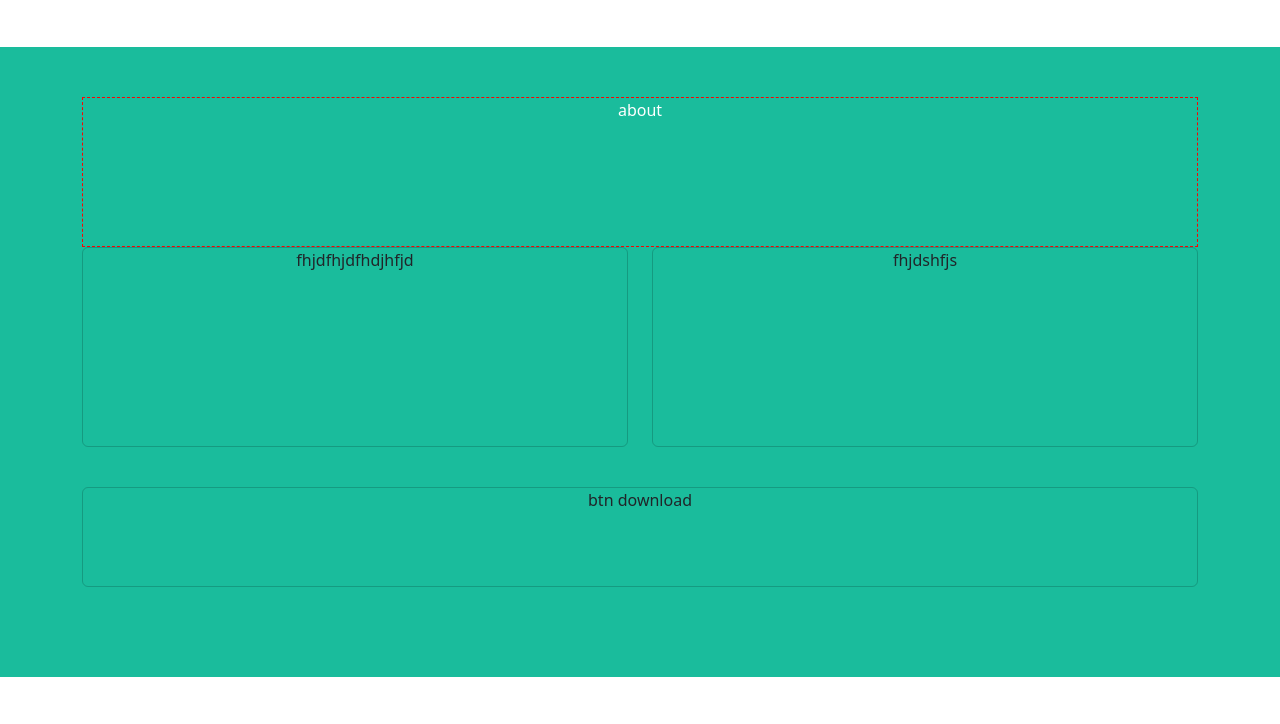
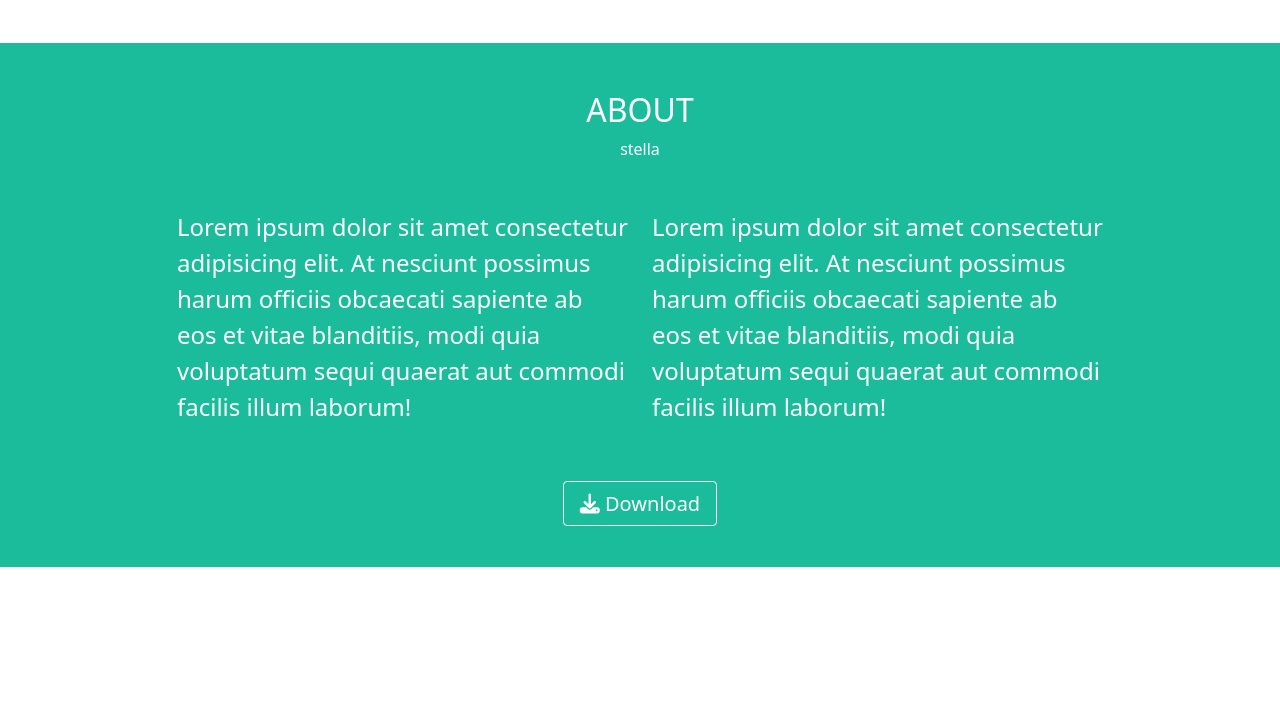
Before and after one commit to Beniamino-Soccio/html-css-bootstrap-freelancer, a plain HTML site: page index.html in a window 1280 px wide. Shown: the part 1366-2090 px from the top of the page. Drawn offline with nearby package versions, Linux system fonts and the light colour scheme.

Commit message:
section about content

```diff
--- a/css/style.css
+++ b/css/style.css
@@ -5,32 +5,22 @@
 .bg-greenwater{
    background-color: #1ABC9C;
 }
+/*body*/
 .jumbo{
     width: 300px;
-}
-
-
-#portfolio{
-    padding: 50px 0;
-}
-.title{
-    height: 150px;
-    border: 1px dashed red;
 }
 .card{
     margin-bottom: 40px;
 }
 
-#about{
-    padding: 50px 0;
-    background-color: #1ABC9C;
+/* TODO togliere title*/
+.title{
+    height: 150px;
 }
-.col-about .card{
-    height: 200px;
-}
-.col-about .download{
-    height: 100px;
-}
+
+
+
+
 
 #contact-me{
     padding: 50px 0;
--- a/index.html
+++ b/index.html
@@ -5,6 +5,7 @@
     <meta name="viewport" content="width=device-width, initial-scale=1.0">
     <title>Document</title>
     <link href="https://cdn.jsdelivr.net/npm/bootstrap@5.3.3/dist/css/bootstrap.min.css" rel="stylesheet" integrity="sha384-QWTKZyjpPEjISv5WaRU9OFeRpok6YctnYmDr5pNlyT2bRjXh0JMhjY6hW+ALEwIH" crossorigin="anonymous">
+    <link rel="stylesheet" href="https://cdnjs.cloudflare.com/ajax/libs/font-awesome/6.6.0/css/all.min.css" integrity="sha512-Kc323vGBEqzTmouAECnVceyQqyqdsSiqLQISBL29aUW4U/M7pSPA/gEUZQqv1cwx4OnYxTxve5UMg5GT6L4JJg==" crossorigin="anonymous" referrerpolicy="no-referrer" />
     <link rel="stylesheet" href="css/style.css">
 </head>
 <body class="text-white">
@@ -46,7 +47,7 @@
             </div>
         </div>
     </section>
-    <section id="portfolio">
+    <section id="portfolio" class="py-5">
         <div class="container text-center">
             <div class="row">
                 <div class="col text-black mb-5">
@@ -91,21 +92,29 @@
         </div>
 
     </section>
-    <section id="about">
-        <div class="container text-center">
-            <div class="title">about</div>
-            <div class="row">
+    <section id="about" class="py-5 bg-greenwater">
+        <div class="container">
+            <div class="row mb-5 text-center">
+                <div class="col">
+                    <h2>ABOUT</h2>
+                    <div>stella</div>
+                </div>
+            </div>
+            <div class="row justify-content-center gy-3 mb-5">
 
-                <div class="col-12 col-about col-md-6">
-                    <div class="card bg-transparent">fhjdfhjdfhdjhfjd</div>
-                </div>
-                <div class="col-12 col-about col-md-6">
-                    <div class="card bg-transparent">fhjdshfjs</div>
-                </div>
-                <div class="col-12 col-about">
-                    <div class="card download bg-transparent">btn download</div>
+                <div class="col-10 col-md-5">
+                    <p class="fs-4">Lorem ipsum dolor sit amet consectetur adipisicing elit. At nesciunt possimus harum officiis obcaecati sapiente ab eos et vitae blanditiis, modi quia voluptatum sequi quaerat aut commodi facilis illum laborum!</p>
                 </div>
 
+                <div class="col-10 col-md-5">
+                    <p class="fs-4">Lorem ipsum dolor sit amet consectetur adipisicing elit. At nesciunt possimus harum officiis obcaecati sapiente ab eos et vitae blanditiis, modi quia voluptatum sequi quaerat aut commodi facilis illum laborum!</p>
+                </div>
+
+            </div>
+            <div class="row  text-center">
+                <div class="col">
+                    <a href="#" class="fs-5 border border-white rounded-1 py-2 px-3 text-white text-decoration-none"><i class="fa-solid fa-download"></i> Download</a>
+                </div>
             </div>
         </div>
     </section>
```
